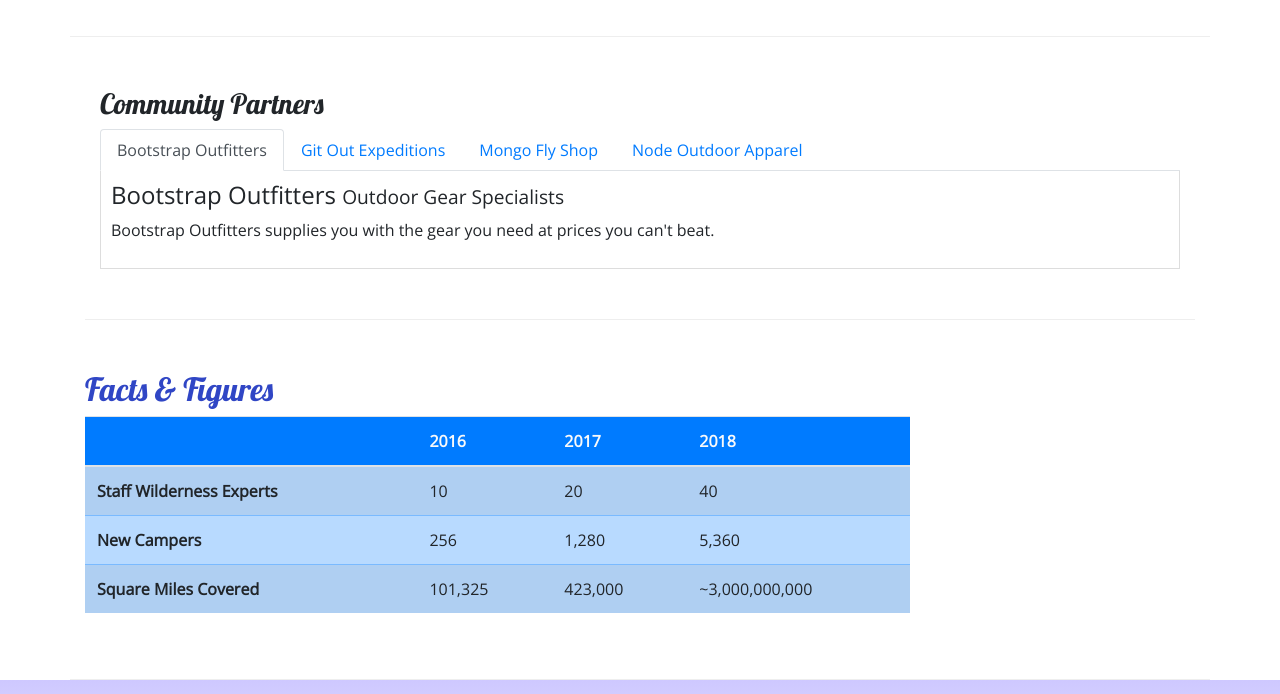
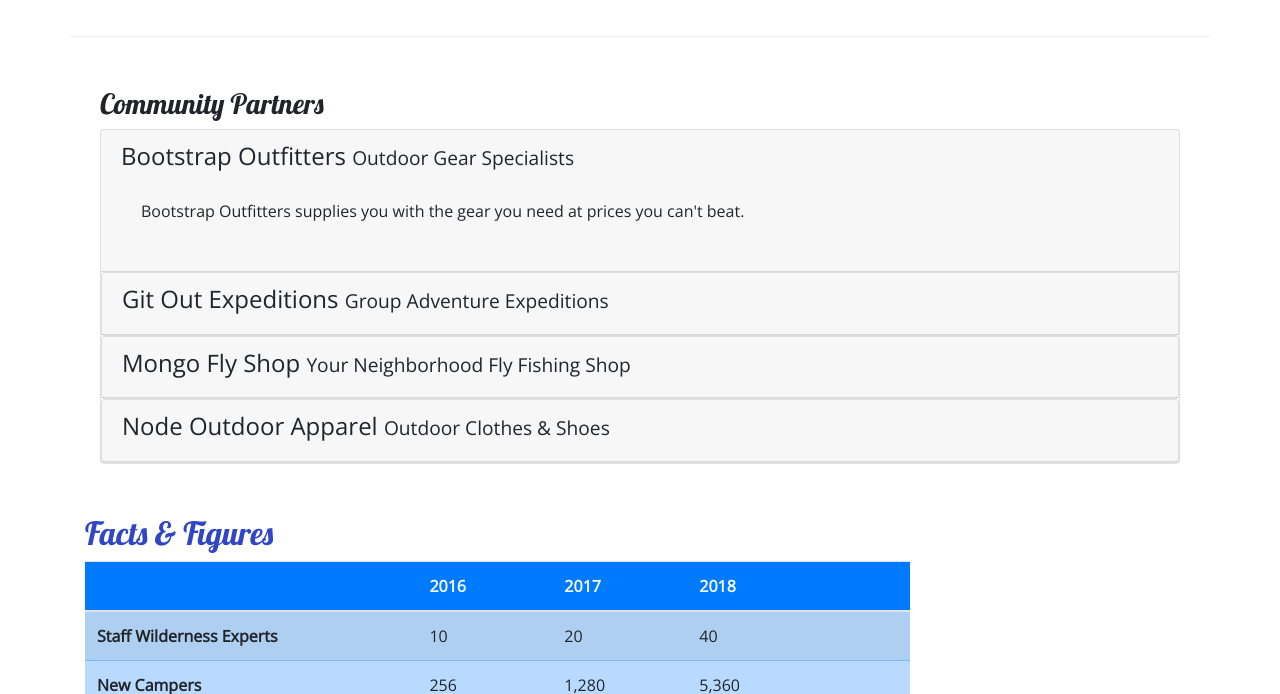
Before and after one commit to DianeGaliano/Bootstrap_Nucamp, a website: page aboutus.html in a window 1280 px wide. Shown: the part 830-1524 px from the top of the page. Drawn offline with nearby package versions, Linux system fonts and the light colour scheme.

Commit message:
Accordion

```diff
--- a/aboutus.html
+++ b/aboutus.html
@@ -97,36 +97,61 @@
         <div class="row-content">
             <div class="col">
                 <h3>Community Partners</h3>
-                <ul class="nav nav-tabs">
-                    <li class="nav-item">
-                        <a class="nav-link active" href="#bootstrap" role="tab" data-toggle="tab">Bootstrap Outfitters</a>
-                    </li>
-                    <li class="nav-item">
-                        <a class="nav-link" href="#git" role="tab" data-toggle="tab">Git Out Expeditions</a>
-                    </li>
-                    <li class="nav-item">
-                        <a class="nav-link" href="#mongo" role="tab" data-toggle="tab">Mongo Fly Shop</a>
-                    </li>
-                    <li class="nav-item">
-                        <a class="nav-link" href="#node" role="tab" data-toggle="tab">Node Outdoor Apparel</a>
-                    </li>
-                </ul>
-                <div class="tab-content">
-                    <div role="tabpanel" class="tab-pane fade show active" id="bootstrap">
-                        <h4>Bootstrap Outfitters <small>Outdoor Gear Specialists</small></h4>
-                        <p class="d-none d-sm-block">Bootstrap Outfitters supplies you with the gear you need at prices you can't beat.</p>
+                <div id="accordion">
+                    <div class="card">
+                        <div role="tab" class="card-header">
+                            <h4>
+                                <a data-toggle="collapse" data-target="#bootstrap">
+                                    Bootstrap Outfitters <small>Outdoor Gear Specialists</small>
+                                </a>
+                            </h4>
+                            <div class="collapse show" id="bootstrap" data-parent="#accordion">
+                                <div class="card-body">
+                                    <p class="d-none d-sm-block">Bootstrap Outfitters supplies you with the gear you need at prices you can't beat.</p>
+                                </div>
+                            </div>
+                        </div>
+                        <div class="card">
+                        <div role="tab" class="card-header">
+                            <h4>
+                                <a class="collapsed" data-toggle="collapse" data-target="#git">
+                                    Git Out Expeditions <small>Group Adventure Expeditions</small>
+                                </a>
+                            </h4>
+                            <div class="collapse" id="git" data-parent="#accordion">
+                                <div class="card-body">
+                                    <p class="d-none d-sm-block">Join Git Out Expeditions to explore new horizons with a group of other adventurers!</p>
+                               </div>
+                            </div>
+                        </div>
                     </div>
-                    <div role="tabpanel" class="tab-pane fade" id="git">
-                        <h4>Git Out Expeditions <small>Group Adventure Expeditions</small></h4>
-                        <p class="d-none d-sm-block">Join Git Out Expeditions to explore new horizons with a group of other adventurers!</p>
+                    <div class="card">
+                        <div role="tab" class="card-header">
+                            <h4>
+                                <a class="collapsed" data-toggle="collapse" data-target="#mongo">
+                                    Mongo Fly Shop <small>Your Neighborhood Fly Fishing Shop</small>
+                                </a>
+                            </h4>
+                            <div class="collapse" id="mongo" data-parent="#accordion">
+                                <div class="card-body">
+                                    <p class="d-none d-sm-block">Need a new fishing pole, a tacklebox, or flies of all kinds? Stop by Mongo Fly Shop.</p>
+                                </div>
+                            </div>
+                        </div>
                     </div>
-                    <div role="tabpanel" class="tab-pane fade" id="mongo">
-                        <h4>Mongo Fly Shop <small>Your Neighborhood Fly Fishing Shop.</small></h4>
-                        <p class="d-none d-sm-block">Need a new fishing pole, a tacklebox, or flies of all kinds? Stop by Mongo Fly Shop.</p>
-                    </div>
-                    <div role="tabpanel" class="tab-pane fade" id="node">
-                        <h4>Node Outdoor Apparel <small>Outdoor Clothes & Shoes</small></h4>
-                        <p class="d-none d-sm-block">From polar fleeces to swimsuits, hiking boots to waders, a visit to Node will be sure to get you covered.</p>
+                    <div class="card">
+                        <div role="tab" class="card-header">
+                            <h4>
+                                <a class="collapsed" data-toggle="collapse" data-target="#node">
+                                    Node Outdoor Apparel <small>Outdoor Clothes & Shoes</small>
+                                </a>
+                            </h4>
+                            <div class="collapse" id="node" data-parent="#accordion">
+                                <div class="card-body">
+                                    <p class="d-none d-sm-block">From polar fleeces to swimsuits, hiking boots to waders, a visit to Node will be sure to get you covered.</p>
+                                </div>
+                            </div>
+                        </div>
                     </div>
                 </div>
             </div>
--- a/css/style.css
+++ b/css/style.css
@@ -41,8 +41,7 @@ footer {
     padding: 20px 0;
 }
 
-.tab-content {
-    border: 1px solid #DDD;
-    border-top: none;
-    padding: 10px;
-}
+a, a:hover {
+    color: inherit;
+    text-decoration: none;
+  }
```
